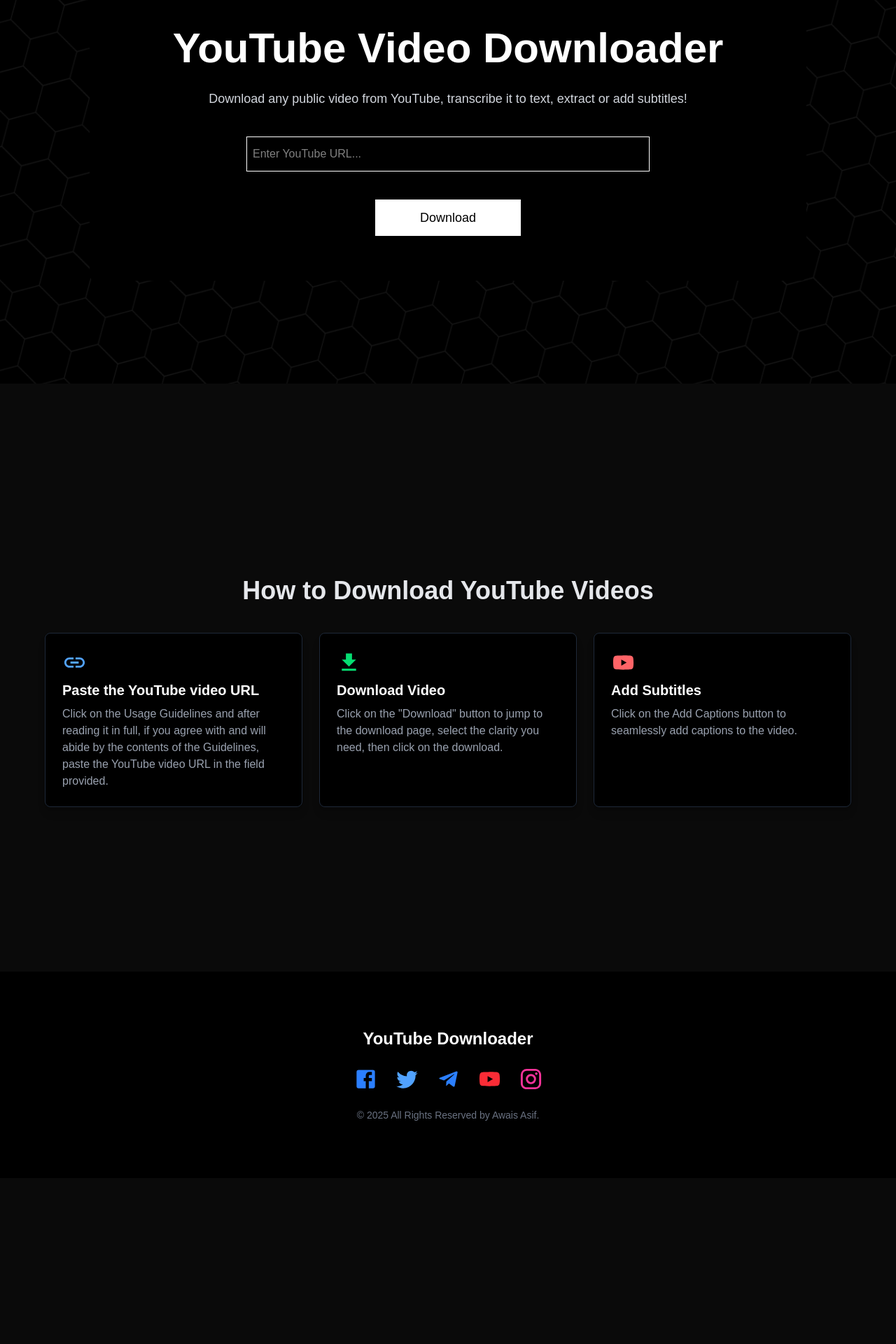
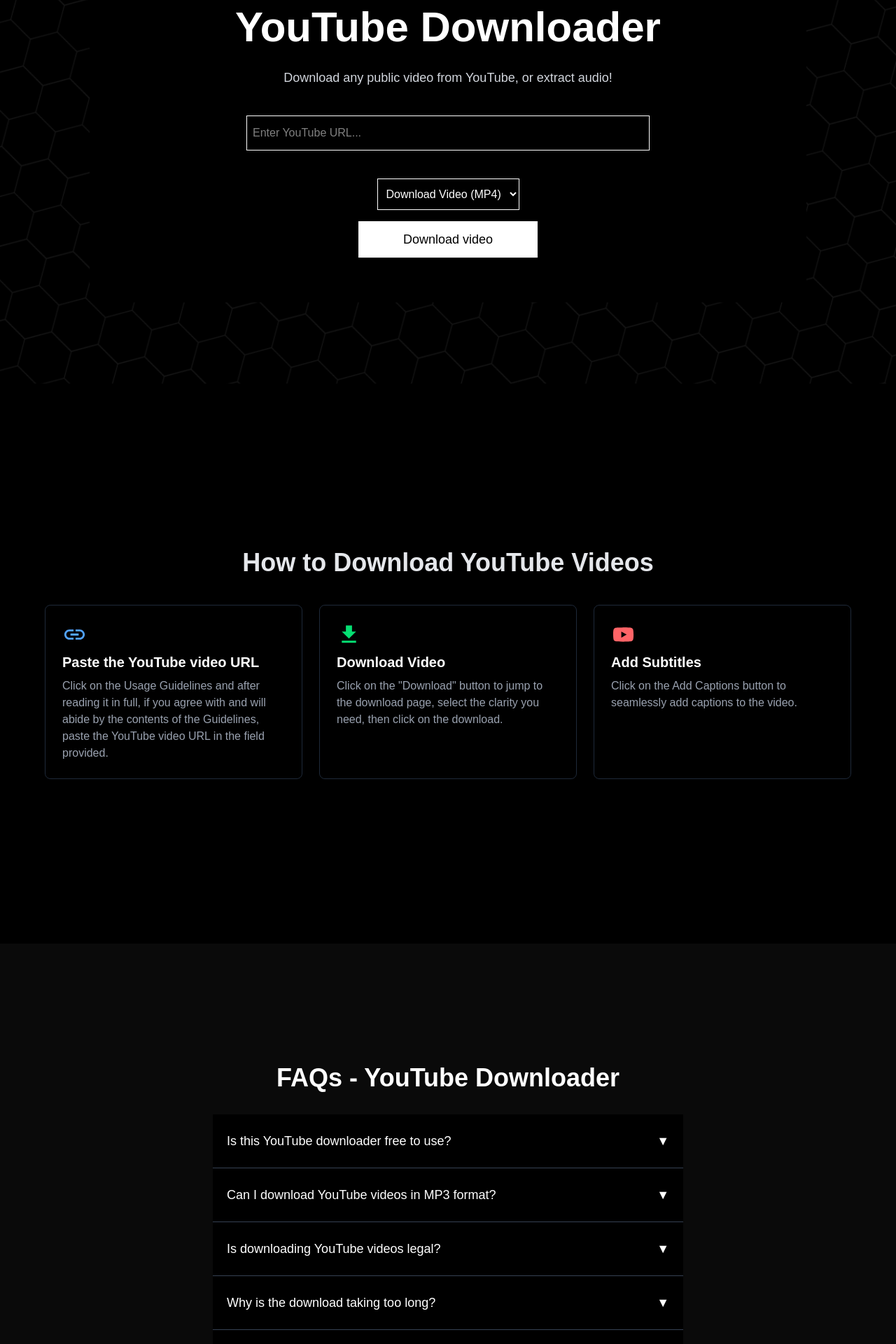
Before and after one commit to Awaisee01/yt-client, a Next.js app: page / in a window 1280 px wide. Shown: the part 255-2175 px from the top of the page at 70% size. Before the commit the page ends 1938 px from the top, so only its background shows below. Built offline with nearby package versions, Linux system fonts and the light colour scheme.

Commit message:
api chnages

```diff
--- a/app/components/Downloader.tsx
+++ b/app/components/Downloader.tsx
@@ -1,17 +1,21 @@
-"use client";
+
+
+'use client';
 
 import { useState } from "react";
-import { downloadVideo } from "../utlis/api"; // Corrected import path
-// import Navbar from "./Navbar";
-// import { Button, TextField, Typography, Container } from "@mui/material";
+import { downloadMedia } from "../utlis/api"; // Updated function
 
 const Downloader: React.FC = () => {
   const [url, setUrl] = useState<string>("");
+  const [format, setFormat] = useState<"video" | "audio">("video"); // Default to video
   const [loading, setLoading] = useState<boolean>(false);
   const [error, setError] = useState<string>("");
+  const [successMessage, setSuccessMessage] = useState<string>("");
 
   const handleDownload = async (): Promise<void> => {
     setError("");
+    setSuccessMessage("");
+
     if (!url.trim()) {
       setError("Please enter a YouTube URL");
       return;
@@ -19,21 +23,34 @@
 
     setLoading(true);
     try {
-      await downloadVideo(url);
+      await downloadMedia(url, format); // Call function with selected format
+
+      // Show success message
+      setSuccessMessage(`✅ ${format.toUpperCase()} downloaded successfully!`);
+
+      // Clear input field
+      setUrl("");
+
+      // Refresh page after 3 seconds
+
     } catch (err) {
       const errorMessage = err instanceof Error ? err.message : "Unknown error";
       console.error("Download error:", errorMessage);
-      setError(`Failed to download video: ${errorMessage}`);
+      setError(`❌ Failed to download ${format}: ${errorMessage}`);
     }
     setLoading(false);
   };
 
   return (
-    <div className="home-bg text-white flex justify-center items-center flex-col  p-4">
-    <div className="z-10  bg-black py-8 px-2 sm:py-10 sm:px-12 md:py-16 md:px-20 w-full max-w-5xl rounded-lg">
-      <h1 className="text-3xl sm:text-4xl lg:text-6xl  font-bold  text-center">YouTube Video Downloader</h1>
-      <p className="text-center mt-7 text-sm sm:text-lg font-light text-gray-300">Download any public video from YouTube, transcribe it to text, extract or add subtitles!</p>
-      <div className="flex flex-col items-center  justify-center">
+    <div className="home-bg text-white flex justify-center items-center flex-col p-4">
+      <div className="z-10 bg-black py-8 px-2 sm:py-10 sm:px-12 md:py-16 md:px-20 w-full max-w-5xl rounded-lg">
+        <h1 className="text-3xl sm:text-4xl lg:text-6xl font-bold text-center">
+          YouTube Downloader
+        </h1>
+        <p className="text-center mt-7 text-sm sm:text-lg font-light text-gray-300">
+          Download any public video from YouTube, or extract audio!
+        </p>
+        <div className="flex flex-col items-center justify-center">
           <input
             type="text"
             placeholder="Enter YouTube URL..."
@@ -41,15 +58,24 @@
             onChange={(e) => setUrl(e.target.value)}
             className="border my-10 p-2 py-3 w-full md:w-xl sm:w-96 outline-0 text-white"
           />
+          <select
+            value={format}
+            onChange={(e) => setFormat(e.target.value as "video" | "audio")}
+            className="border bg-black p-2 py-3 w-full sm:w-auto text-white"
+          >
+            <option value="video">Download Video (MP4)</option>
+            <option value="audio">Download Audio (MP3)</option>
+          </select>
           <button
             onClick={handleDownload}
             disabled={loading}
-          className=" text-lg bg-white text-black px-8 sm:px-16 py-3 w-full sm:w-auto hover:bg-gray-100 transition duration-200"
+            className="text-lg bg-white text-black px-8 sm:px-16 py-3 w-full sm:w-auto hover:bg-gray-100 transition duration-200 mt-4"
           >
-          {loading ? "Downloading..." : "Download"}
+            {loading ? `Downloading start ${format}...` : `Download ${format}`}
           </button>
         </div>
         {error && <p className="text-red-500 mt-2 text-center">{error}</p>}
+        {successMessage && <p className="text-green-500 mt-2 text-center">{successMessage}</p>}
       </div>
     </div>
   );
--- /dev/null
+++ b/app/components/Faqs.tsx
@@ -0,0 +1,58 @@
+"use client";
+
+import { useState } from "react";
+
+const faqs = [
+  {
+    question: "Is this YouTube downloader free to use?",
+    answer: "Yes! This tool is completely free to use for downloading YouTube videos and audio.",
+  },
+  {
+    question: "Can I download YouTube videos in MP3 format?",
+    answer: "Yes, you can select 'Download Audio (MP3)' to extract audio from YouTube videos.",
+  },
+  {
+    question: "Is downloading YouTube videos legal?",
+    answer: "Downloading videos is allowed only for personal use. Make sure you comply with YouTube’s terms of service.",
+  },
+  {
+    question: "Why is the download taking too long?",
+    answer: "The speed depends on your internet connection and the video size. Try refreshing the page if it’s too slow.",
+  },
+  {
+    question: "Where are the downloaded files saved?",
+    answer: "The files are saved in your browser’s default 'Downloads' folder.",
+  },
+];
+
+const Faqs: React.FC = () => {
+  const [openIndex, setOpenIndex] = useState<number | null>(null);
+
+  const toggleFaq = (index: number) => {
+    setOpenIndex(openIndex === index ? null : index);
+  };
+
+  return (
+    <div className="min-h-screen flex flex-col items-center justify-center bg-[#0a0a0a] text-white p-6">
+      <h1 className="text-4xl font-bold mb-8">FAQs - YouTube Downloader</h1>
+      <div className="w-full max-w-2xl">
+        {faqs.map((faq, index) => (
+          <div key={index} className="border-b border-gray-700">
+            <button
+              className="w-full text-left py-6 px-5 text-lg font-medium flex justify-between items-center bg-black "
+              onClick={() => toggleFaq(index)}
+            >
+              {faq.question}
+              <span>{openIndex === index ? "▲" : "▼"}</span>
+            </button>
+            {openIndex === index && (
+              <p className="p-4 bg-gray-800 text-gray-300">{faq.answer}</p>
+            )}
+          </div>
+        ))}
+      </div>
+    </div>
+  );
+};
+
+export default Faqs;
--- a/app/components/Learn.tsx
+++ b/app/components/Learn.tsx
@@ -31,7 +31,7 @@
 
 const Learn: React.FC = () => {
   return (
-    <div className="bg-[#0a0a0a] mt-10 min-h-screen text-white flex flex-col items-center justify-center py-10 px-4">
+    <div className="bg-black  min-h-screen text-white flex flex-col items-center justify-center py-10 px-4">
       <h1 className="text-3xl md:text-4xl font-bold mb-10 text-gray-200 text-center">
         How to Download YouTube Videos
       </h1>
--- a/app/globals.css
+++ b/app/globals.css
@@ -46,7 +46,7 @@
   background-color: rgba(0, 0, 0, 0.908); /* Black overlay with 50% opacity */
 }
 
-button:hover{
+/* button:hover{
   background-color: #ffffffbe;
   transition: 0.8s;
-}
+} */
--- a/app/page.tsx
+++ b/app/page.tsx
@@ -1,6 +1,7 @@
 import React from 'react'
 import Downloader from './components/Downloader'
 import Learn from './components/Learn'
+import Faqs from './components/Faqs'
 
 const page = () => {
   return (
@@ -8,6 +9,7 @@
 
       <Downloader/>
       <Learn/>
+      <Faqs/>
     </div>
   )
 }
--- a/app/utlis/api.ts
+++ b/app/utlis/api.ts
@@ -1,41 +1,34 @@
+
+
+
 
 
 import axios from "axios";
+const API_URL = "https://web-production-19ddf.up.railway.app/";
 
-// Use the deployed Flask backend URL
-const API_URL = "https://df74b9ca-feb6-4dcf-b7f8-c7e611792df9-00-3mmd9gt39qf3b.sisko.replit.dev";
+// const API_URL = "http://127.0.0.1:8000"; // Adjust if running on Railway
 
-export const downloadVideo = async (url: string) => {
+export const downloadMedia = async (url: string, format: "video" | "audio") => {
   try {
     const response = await axios.get(`${API_URL}/download`, {
-      params: { url },
-      responseType: "blob", // Ensure we receive the video file
+      params: { url, format },
+      responseType: "blob", // 👈 IMPORTANT
     });
 
-    // Extract filename from Content-Disposition header
-    const contentDisposition = response.headers["content-disposition"];
-    let filename = "video.mp4"; // Default filename
+    const filename = format === "video" ? "video.mp4" : "audio.mp3";
 
-    if (contentDisposition) {
-      const match = contentDisposition.match(/filename="?([^"]+)"?/);
-      if (match && match[1]) {
-        filename = match[1]; // Extract filename safely
-      }
-    }
-
-    // Create a blob URL and trigger the download
-    const blob = new Blob([response.data], { type: "video/mp4" });
+    // Create a download link
+    const blob = new Blob([response.data], { type: response.headers["content-type"] });
     const link = document.createElement("a");
-    link.href = window.URL.createObjectURL(blob);
+    link.href = URL.createObjectURL(blob);
     link.setAttribute("download", filename);
     document.body.appendChild(link);
     link.click();
+    document.body.removeChild(link);
 
-    // Cleanup
-    document.body.removeChild(link);
-    window.URL.revokeObjectURL(link.href);
+    return { success: true };
   } catch (error) {
     console.error("Download failed:", error);
-    throw new Error("Failed to download video");
+    return { success: false, error: "Failed to download media" };
   }
 };
```
Lines whose indentation alone changed are shown as unchanged.
